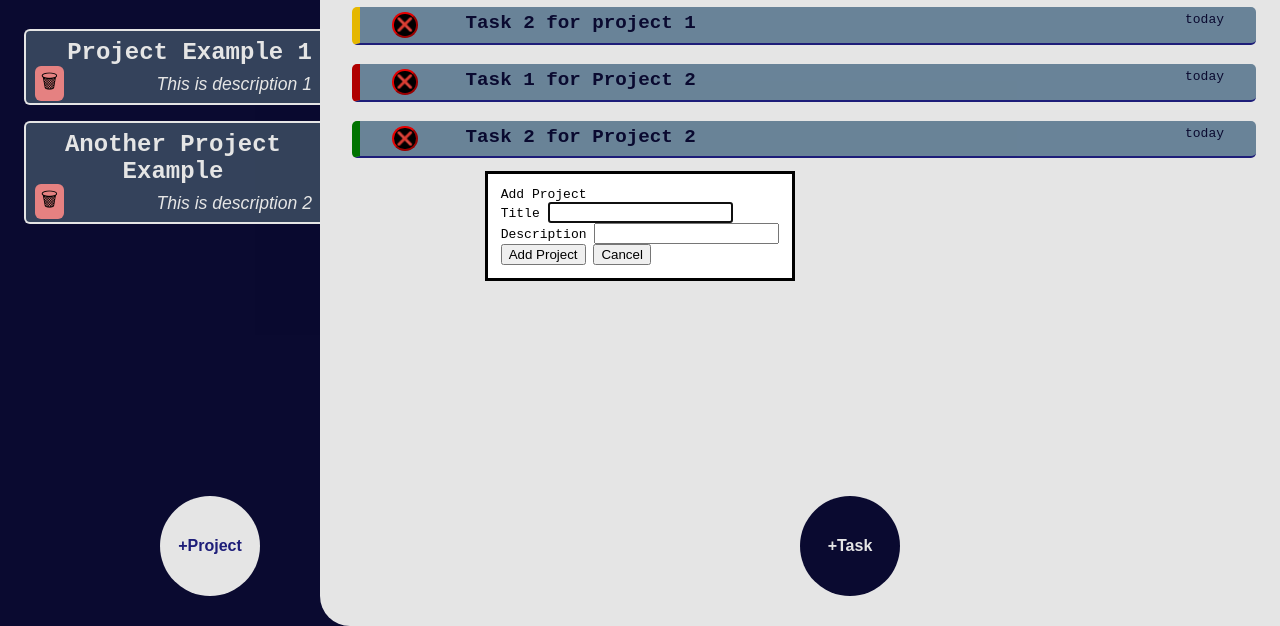
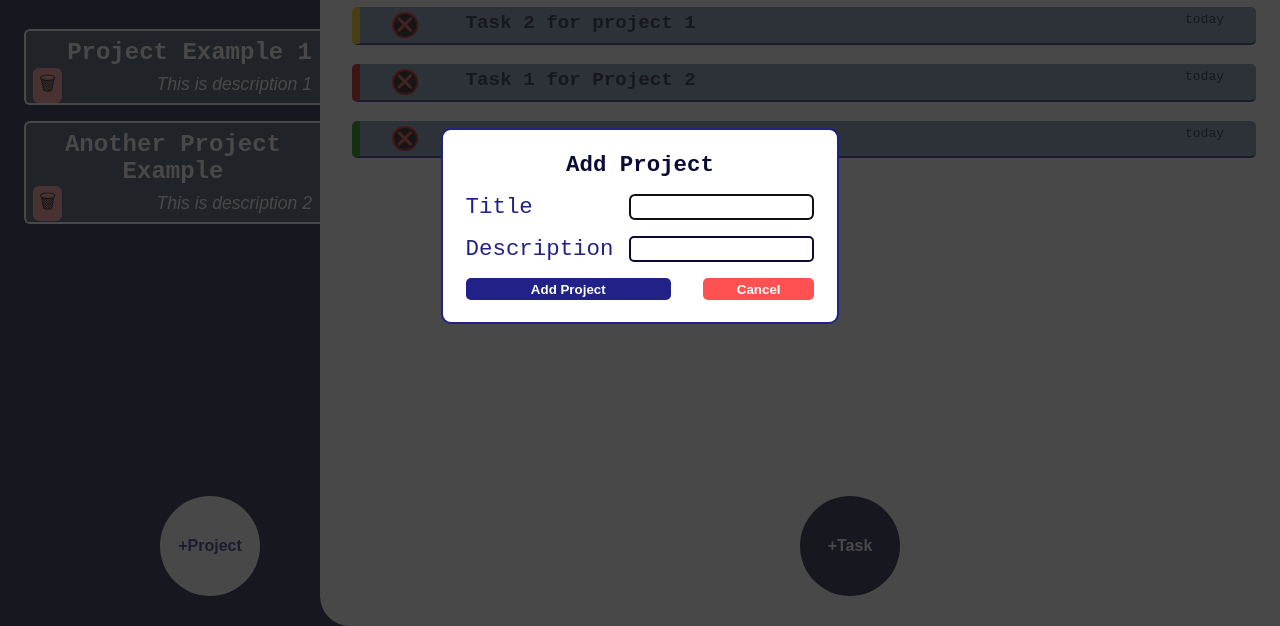
Before and after one commit to roobbs/toDoList, a website built with webpack: page src/index.html in a window 1280 px wide. Both pictures are taken after a click on the button "+Project". Shown: the part 174-800 px from the top of the page. Built offline with nearby package versions, Linux system fonts and the light colour scheme.

Commit message:
added modal style and fix error in deleting last project

```diff
--- a/src/functions.js
+++ b/src/functions.js
@@ -21,9 +21,13 @@ export function clearContainer (div) {
 export function deployProjects (array,div) {
     let todosDiv = document.querySelector(".todos");
     for (let i=0; i<array.length; i++) {
+        let bigCont = document.createElement("div");
+        bigCont.classList.add("bigProjectContainer");
+        div.appendChild(bigCont);
+
         let container = document.createElement("div");
         container.classList.add("projectContainer");
-        div.appendChild(container);
+        bigCont.appendChild(container);
 
         let projectName = document.createElement("div");
         projectName.classList.add("projectName");
@@ -42,16 +46,24 @@ export function deployProjects (array,div) {
             clearContainer(todosDiv)
             deployToDos(array[i],todosDiv);
         });
-
+        /*la solucion es crear un contenedor en el que se pueda dar click
+        al boton dlt ya que al estar dentro se esta dando click tambien al contenedor
+        y eso causa un mal comportamiento*/
         let dlt = document.createElement("button");
         dlt.classList.add("deleteProject");
         dlt.textContent="🗑";
-        container.appendChild(dlt);
+        bigCont.appendChild(dlt);
+
         dlt.addEventListener("click", ()=> {
-            array.splice(i,1);
+                array.splice(i,1);
                 clearContainer(div);
+                console.log(div);
+                console.log(array);
                 deployProjects(array,div);
+                let newDiv = document.querySelector(".todos");
+                deployAllToDos(array,newDiv);
         });
+
     }
 }
 
--- a/src/index.html
+++ b/src/index.html
@@ -22,8 +22,8 @@
             <button class="addTaskBtn">+Task</button>
         </div>
     </main>
-    <dialog class="projectDialog">
-        <form action="" method="dialog" class="project-form">
+    <dialog class="projectDialog dialog">
+        <form action="" method="dialog" class="project-form form">
             <div class="form-title">Add Project</div>
             <div class="form-row">
                 <label for="project-title">Title</label>
@@ -33,9 +33,9 @@
                 <label for="project-description">Description</label>
                 <input type="text" id="project-description" name="project-description" required>
             </div>
-            <div class="btnAddProject">
-                <button class="sumbitProject">Add Project</button>
-                <button class="closeProject">Cancel</button>
+            <div class="btnAdd">
+                <button class="sumbitProject add">Add Project</button>
+                <button class="closeProject close">Cancel</button>
             </div>
         </form>
     </dialog>
--- a/src/index.js
+++ b/src/index.js
@@ -1,7 +1,7 @@
 import './style.css';
 import {createProject,createToDo} from './constructors.js';
 import { pushToDo,changeToDoStatus,deployProjects,deployToDos, deployAllToDos } from './functions';
-//import { addProjectEvent } from './modal';
+import { addProjectEvent } from './modal';
 
 export let projects = []; ///array of projects
 let projectsDiv = document.querySelector(".projects");
@@ -28,6 +28,7 @@ pushToDo(anotherProjectExample,anotherTodoExample1);
 console.log(anotherProjectExample);////
 //EXAMPLE0
 
+
 let allTasksDiv = document.querySelector(".allTasks");
 allTasksDiv.addEventListener("click", ()=> {
     const divs = document.querySelectorAll(".projectContainer");
@@ -38,31 +39,5 @@ allTasksDiv.addEventListener("click", ()=> {
 
 deployProjects(projects,projectsDiv);
 deployAllToDos(projects,todosDiv);
-//addProjectEvent(projects,projectsDiv);
 
-
-    let dialog = document.querySelector(".projectDialog"); //open dialog
-    let btnDialog = document.querySelector(".addProjectBtn");
-    btnDialog.addEventListener("click", () => {
-        dialog.showModal();
-    });
-    let btnClose = document.querySelector(".closeProject");
-    btnClose.addEventListener("click", () => {
-        dialog.close();
-    });
-    let projectName = document.querySelector("#project-title");
-    let projectDesc = document.querySelector("#project-description");
-    let submit = document.querySelector(".project-form").addEventListener("submit", (event) => {
-        event.preventDefault();
-        if (event.target.checkValidity()) {
-            let newProject= createProject(projectName.value,projectDesc.value);
-            projects.push(newProject);
-            projectsDiv.innerHTML="";
-            deployProjects(projects,projectsDiv);
-            console.log(projects);
-            projectName.value="";
-            projectDesc.value="";
-        }
-    });
-
-addProjectEvent();
+addProjectEvent(projects,projectsDiv);
--- a/src/modal.js
+++ b/src/modal.js
@@ -1,6 +1,5 @@
-/*import { createProject } from "./constructors";
-import { deployProjects } from "./functions";
-import { projects } from "./";
+import { createProject } from "./constructors";
+import { clearContainer, deployProjects } from "./functions";
 
 export let addProjectEvent = function (array,div) {
     let dialog = document.querySelector(".projectDialog"); //open dialog
@@ -14,15 +13,16 @@ export let addProjectEvent = function (array,div) {
     });
     let projectName = document.querySelector("#project-title");
     let projectDesc = document.querySelector("#project-description");
-    let submit = document.querySelector(".addProject").addEventListener("submit", (event) => {
+    let submit = document.querySelector(".project-form").addEventListener("submit", (event) => {
         event.preventDefault();
         if (event.target.checkValidity()) {
             array.push(createProject(projectName.value,projectDesc.value));
+            clearContainer(div);
             deployProjects(array,div);
             console.log(btnDialog);
             projectName.value="";
             projectName.value="";
+            dialog.close();
         }
     });
-}
-*/
+};
--- a/src/style.css
+++ b/src/style.css
@@ -101,7 +101,7 @@ body{
     font-family: Arial, sans-serif;
     font-size: 1.1rem;
     font-style: italic;
-    text-align: center;
+    text-align: justify;
     margin-left: 1.4rem;
 }
 .selectedProject{
@@ -111,6 +111,9 @@ body{
 }
 .allTasks{
     margin-bottom: 2rem;
+}
+.bigProjectContainer{
+    position: relative;
 }
 /***********************************************/
 .todos{
@@ -173,3 +176,61 @@ body{
 .deleteProject:hover, .deleteTask:hover{
     background-color: rgb(255, 48, 48);
 }
+/*  ****************************************************  */
+.dialog::backdrop{
+    background-color: rgb(27, 27, 27);
+    opacity: .8;
+}
+.dialog{
+    border-radius: 10px;
+    font-size: 1.4rem;
+    border: 2px solid var(--snd-color);
+}
+.form{
+    display: grid;
+    gap: 1rem;
+}
+.form-title{
+    color: var(--trd-color);
+    font-weight: 900;
+    text-align: center;
+}
+.form-row{
+    display: flex;
+    justify-content: space-between;
+    gap: 1rem;
+    color: var(--snd-color);
+}
+.form-row input{
+    border: 2px solid var(--trd-color);
+    border-radius: 5px;
+    color: var(--snd-color);
+}
+.btnAdd{
+    display: flex;
+    justify-content: space-between;
+    gap: 2rem;
+}
+.add{
+    flex: 2;
+    background-color: var(--snd-color);
+    border-radius: 5px;
+    border: none;
+    color: var(--fth-color);
+    font-weight: 600;
+    padding: .2rem;
+}
+.close{
+    flex: 1;
+    background-color: rgb(255, 81, 81);
+    border-radius: 5px;
+    border: none;
+    color: var(--fth-color);
+    font-weight: 600;
+}
+.add:hover{
+    background-color: var(--trd-color);
+}
+.close:hover{
+    background-color: rgb(255, 40, 40);
+}
```
Also changed, not shown: dist/index.html, dist/main.js.
